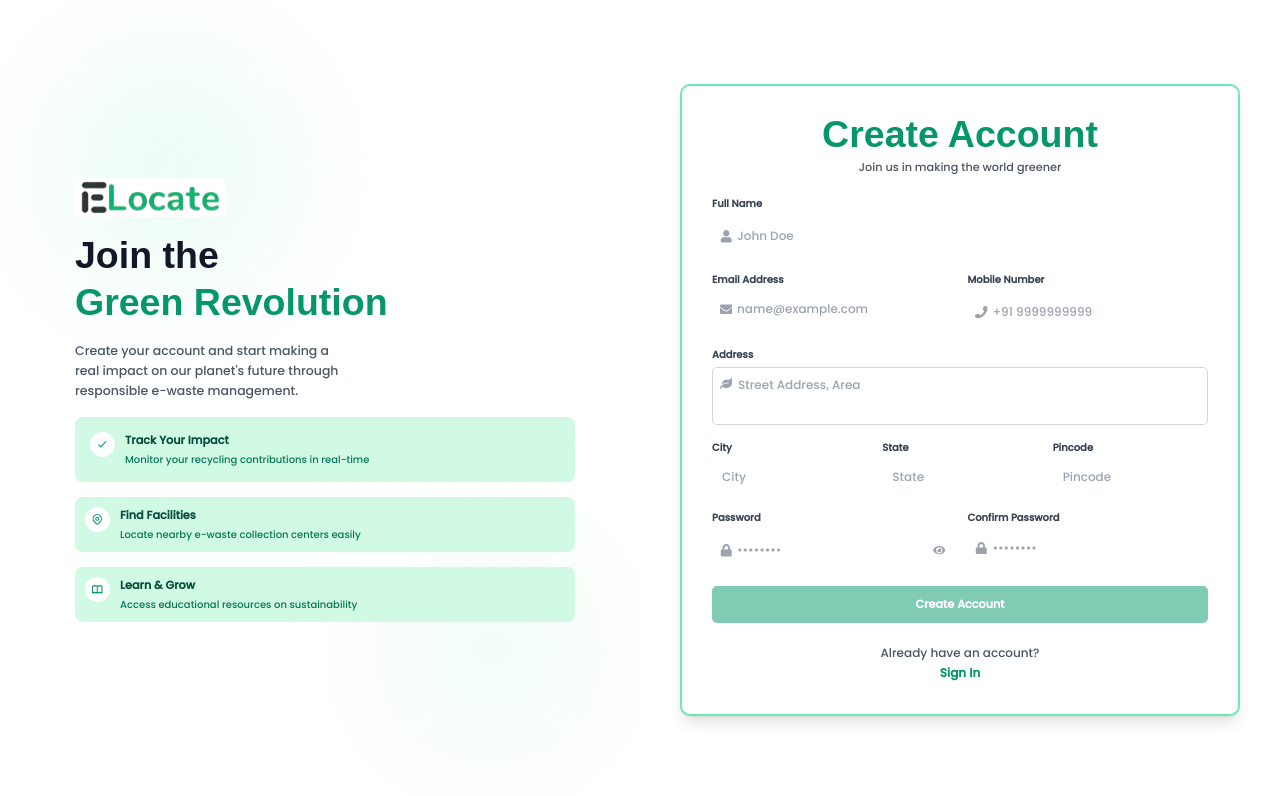
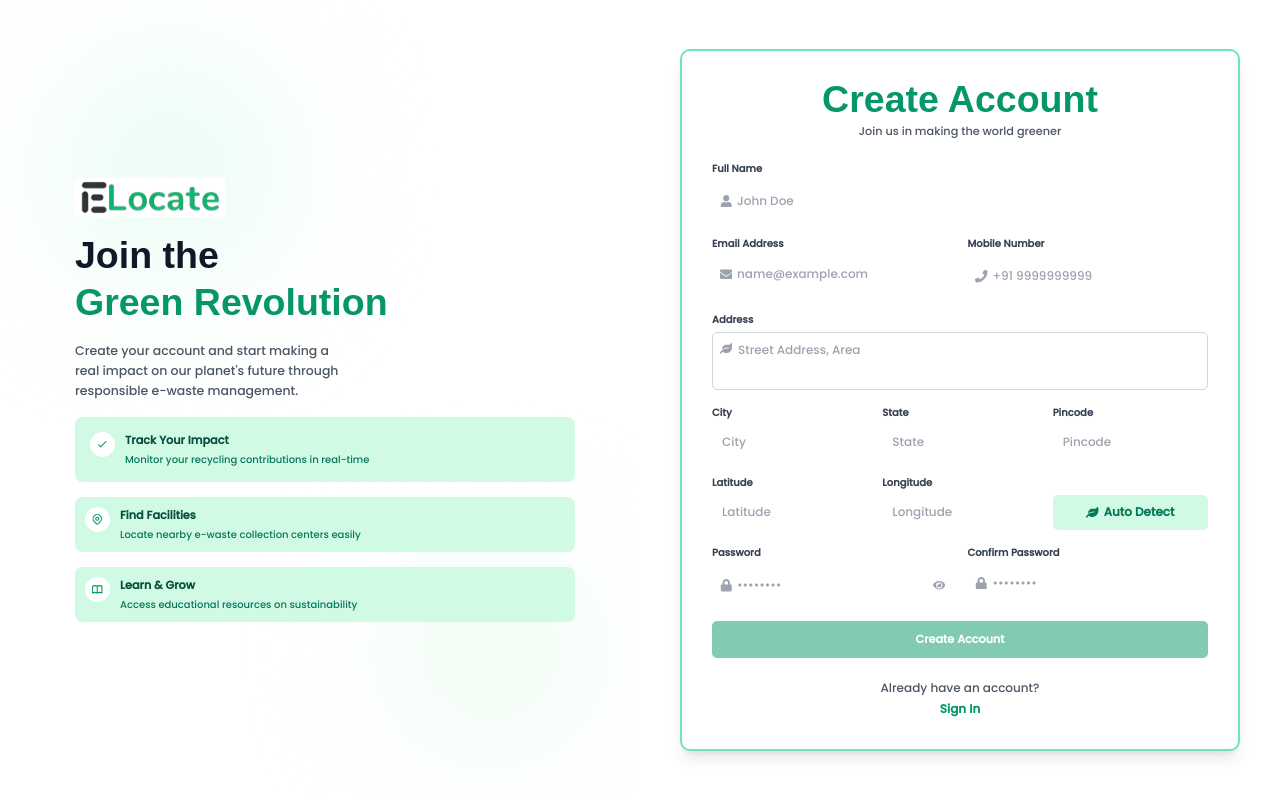
Before and after one commit to sumalesh-14/Elocate-frontend, a Next.js app: page /citizen/sign-up in a window 1280 px wide. Shown: the top 796 px of the page. Built offline with nearby package versions, Linux system fonts and the light colour scheme.

Commit message:
added auto location(lat and lon) detection login

```diff
--- a/src/app/citizen/sign-up/SignUp.tsx
+++ b/src/app/citizen/sign-up/SignUp.tsx
@@ -21,8 +21,8 @@ const SignUp: React.FC = () => {
     city: "",
     state: "",
     pincode: "",
-    latitude: 90,
-    longitude: 180,
+    latitude: "",
+    longitude: "",
     role: "CITIZEN",
   });
 
@@ -38,6 +38,8 @@ const SignUp: React.FC = () => {
     city: "",
     state: "",
     pincode: "",
+    latitude: "",
+    longitude: "",
   });
 
   const togglePasswordVisibility = () => {
@@ -95,6 +97,16 @@ const SignUp: React.FC = () => {
           error = "Pincode must be 6 digits";
         }
         break;
+      case "latitude":
+        if (!value) {
+          error = "Latitude is required";
+        }
+        break;
+      case "longitude":
+        if (!value) {
+          error = "Longitude is required";
+        }
+        break;
     }
 
     setErrors((prev) => ({ ...prev, [name]: error }));
@@ -114,6 +126,43 @@ const SignUp: React.FC = () => {
     validateField(name, value);
   };
 
+  const detectLocation = () => {
+    if (navigator.geolocation) {
+      const loadingToast = toast.loading("Fetching location...");
+      navigator.geolocation.getCurrentPosition(
+        (position) => {
+          setFormData((prev) => ({
+            ...prev,
+            latitude: position.coords.latitude.toString(),
+            longitude: position.coords.longitude.toString(),
+          }));
+          setErrors((prev) => ({
+            ...prev,
+            latitude: "",
+            longitude: "",
+          }));
+          toast.update(loadingToast, {
+            render: "Location detected successfully!",
+            type: "success",
+            isLoading: false,
+            autoClose: 2000,
+          });
+        },
+        (error) => {
+          console.error("Error fetching location:", error);
+          toast.update(loadingToast, {
+            render: "Unable to retrieve location. Please enter manually.",
+            type: "error",
+            isLoading: false,
+            autoClose: 3000,
+          });
+        }
+      );
+    } else {
+      toast.error("Geolocation is not supported by this browser.");
+    }
+  };
+
   const register = async (e: FormEvent) => {
     e.preventDefault();
 
@@ -127,6 +176,8 @@ const SignUp: React.FC = () => {
     const isCityValid = validateField("city", formData.city);
     const isStateValid = validateField("state", formData.state);
     const isPincodeValid = validateField("pincode", formData.pincode);
+    const isLatitudeValid = validateField("latitude", formData.latitude);
+    const isLongitudeValid = validateField("longitude", formData.longitude);
 
     if (
       !isFullNameValid ||
@@ -137,7 +188,9 @@ const SignUp: React.FC = () => {
       !isAddressValid ||
       !isCityValid ||
       !isStateValid ||
-      !isPincodeValid
+      !isPincodeValid ||
+      !isLatitudeValid ||
+      !isLongitudeValid
     ) {
       toast.error("Please fix all errors before submitting");
       return;
@@ -517,6 +570,50 @@ const SignUp: React.FC = () => {
               </div>
             </div>
 
+            {/* Location (Latitude & Longitude) */}
+            <div className="grid grid-cols-1 md:grid-cols-3 gap-6 items-end">
+              <div>
+                <label className="block text-base font-bold text-gray-700 mb-2">
+                  Latitude
+                </label>
+                <input
+                  required
+                  type="number"
+                  step="any"
+                  name="latitude"
+                  placeholder="Latitude"
+                  className="block w-full px-4 py-3 border border-gray-300 rounded-lg focus:ring-2 focus:ring-emerald-500 focus:border-emerald-500 outline-none transition-all"
+                  onChange={handleInputChange}
+                  value={formData.latitude}
+                />
+              </div>
+              <div>
+                <label className="block text-base font-bold text-gray-700 mb-2">
+                  Longitude
+                </label>
+                <input
+                  required
+                  type="number"
+                  step="any"
+                  name="longitude"
+                  placeholder="Longitude"
+                  className="block w-full px-4 py-3 border border-gray-300 rounded-lg focus:ring-2 focus:ring-emerald-500 focus:border-emerald-500 outline-none transition-all"
+                  onChange={handleInputChange}
+                  value={formData.longitude}
+                />
+              </div>
+              <div>
+                <button
+                  type="button"
+                  onClick={detectLocation}
+                  className="w-full bg-emerald-100 text-emerald-700 font-bold py-3 rounded-lg hover:bg-emerald-200 transition-colors border border-emerald-300 flex items-center justify-center gap-2"
+                >
+                  <ClientIonIcon icon="locateOutline" className="text-xl" />
+                  Auto Detect
+                </button>
+              </div>
+            </div>
+
             {/* Password & Confirm Password */}
             <div className="grid grid-cols-1 md:grid-cols-2 gap-6">
               <div>
@@ -596,6 +693,8 @@ const SignUp: React.FC = () => {
                 !formData.city ||
                 !formData.state ||
                 !formData.pincode ||
+                !formData.latitude ||
+                !formData.longitude ||
                 !formData.password ||
                 !formData.confirmPassword
               }
```
